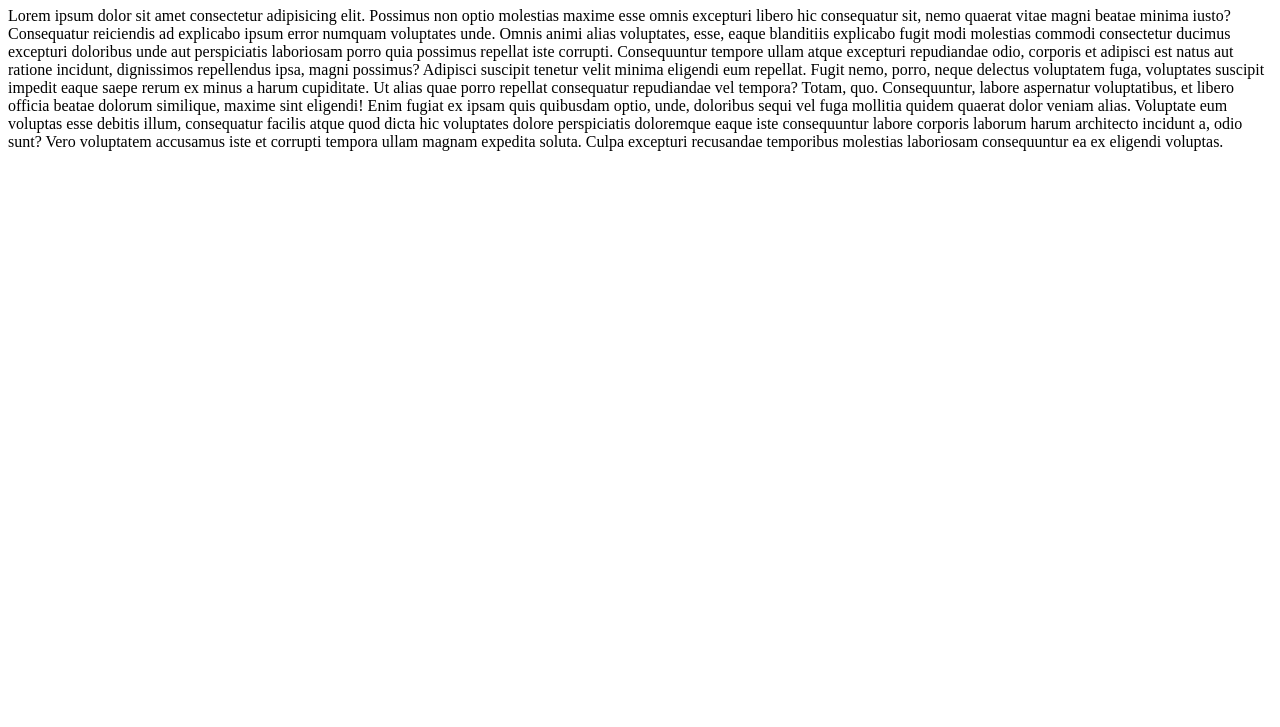
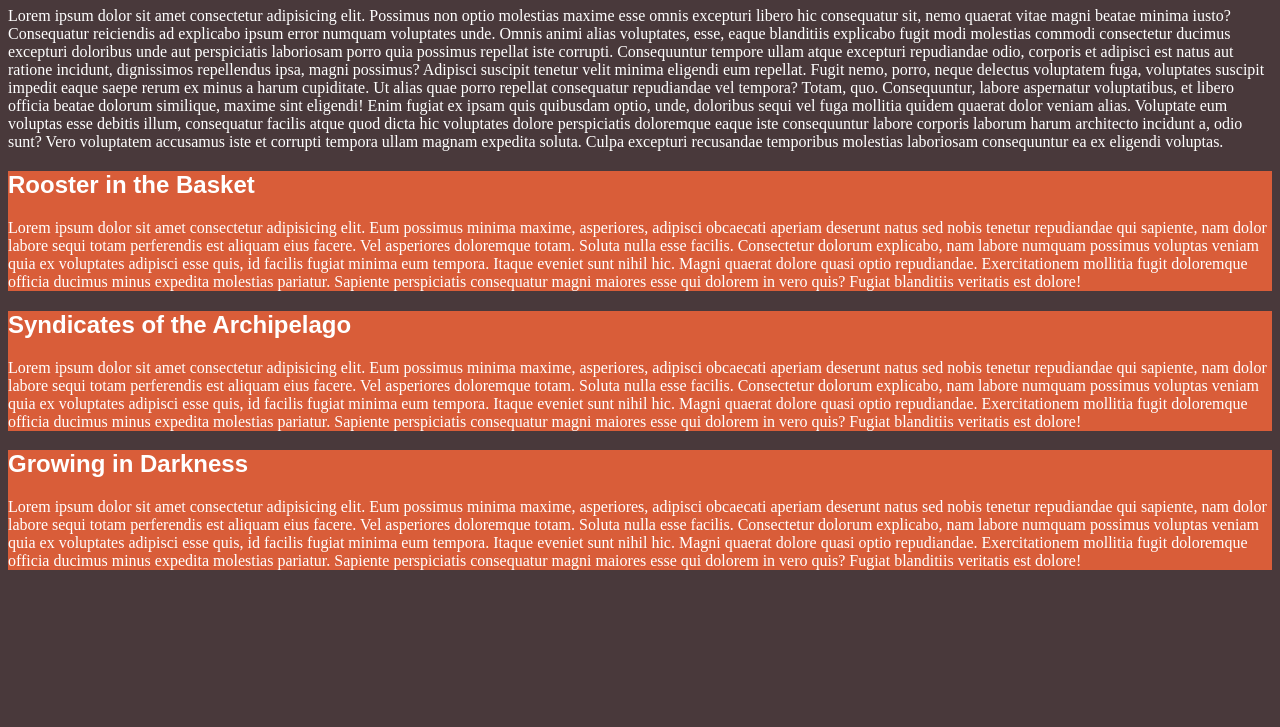
Before and after one commit to Marian-L-M/CloudsAndSpaceships, a plain HTML site: page index.html in a window 1280 px wide. Shown: the part 73-800 px from the top of the page. Drawn offline with Linux system fonts and the light colour scheme.

Commit message:
added css.main

```diff
--- /dev/null
+++ b/assets/css/main.css
@@ -0,0 +1,17 @@
+/* Main CSS files for Clouds and Spaceships */
+body {
+    background-color: #49393B;
+    color: #ffffff ;
+}
+
+h1, h2 {
+    font-family:"Copperplat", fantasy, serif;
+}
+
+body > p {
+    font-family: "lora", serif;
+}
+
+.story-snippet{
+    background-color: #d95d39;
+}
--- a/index.html
+++ b/index.html
@@ -4,12 +4,13 @@
     <meta charset="UTF-8">
     <meta name="description" content="Clouds and Spaceship. An online epic fantasy tale, blending animated Youtube stories with an extensive Wiki for backreading.">
     <meta name="viewport" content="width=device-width, initial-scale=1.0">
-    <meta http-
     <link href="https://fonts.googleapis.com/css2?family=Lora:ital,wght@0,400;0,500;0,700;1,600&display=swap" rel="stylesheet">
+    <link href="./assets/css/main.css" rel="stylesheet">
     <title>Clouds and Spaceships</title>
 </head>
 <body>
     <h1>Clouds and Spaceships</h1>
+    <div id="info-text">
         <p>
             Lorem ipsum dolor sit amet consectetur adipisicing elit. Possimus non optio molestias maxime esse omnis excepturi
             libero hic consequatur sit, nemo quaerat vitae magni beatae minima iusto? Consequatur reiciendis ad explicabo ipsum
@@ -25,6 +26,41 @@
             laborum harum architecto incidunt a, odio sunt? Vero voluptatem accusamus iste et corrupti tempora ullam magnam expedita soluta.
             Culpa excepturi recusandae temporibus molestias laboriosam consequuntur ea ex eligendi voluptas.
         </p>
-
+    </div>
+    <div id="storylines">
+        <div id="rooster-in-the-basket" class="story-snippet">
+            <h2>Rooster in the Basket</h2>
+            <p>
+                Lorem ipsum dolor sit amet consectetur adipisicing elit. Eum possimus minima maxime, asperiores, adipisci obcaecati aperiam
+                deserunt natus sed nobis tenetur repudiandae qui sapiente, nam dolor labore sequi totam perferendis est aliquam eius facere.
+                Vel asperiores doloremque totam. Soluta nulla esse facilis. Consectetur dolorum explicabo, nam labore numquam possimus voluptas
+                veniam quia ex voluptates adipisci esse quis, id facilis fugiat minima eum tempora. Itaque eveniet sunt nihil hic. Magni quaerat
+                dolore quasi optio repudiandae. Exercitationem mollitia fugit doloremque officia ducimus minus expedita molestias pariatur. Sapiente
+                perspiciatis consequatur magni maiores esse qui dolorem in vero quis? Fugiat blanditiis veritatis est dolore!
+            </p>
+        </div>
+        <div id="syndicates-of-the-archipelago" class="story-snippet">
+            <h2>Syndicates of the Archipelago</h2>
+            <p>
+                Lorem ipsum dolor sit amet consectetur adipisicing elit. Eum possimus minima maxime, asperiores, adipisci obcaecati aperiam
+                deserunt natus sed nobis tenetur repudiandae qui sapiente, nam dolor labore sequi totam perferendis est aliquam eius facere.
+                Vel asperiores doloremque totam. Soluta nulla esse facilis. Consectetur dolorum explicabo, nam labore numquam possimus voluptas
+                veniam quia ex voluptates adipisci esse quis, id facilis fugiat minima eum tempora. Itaque eveniet sunt nihil hic. Magni quaerat
+                dolore quasi optio repudiandae. Exercitationem mollitia fugit doloremque officia ducimus minus expedita molestias pariatur. Sapiente
+                perspiciatis consequatur magni maiores esse qui dolorem in vero quis? Fugiat blanditiis veritatis est dolore!
+            </p>
+        </div>
+        <div id="growing-in-darkness" class="story-snippet">
+            <h2>Growing in Darkness</h2>
+            <p>
+                Lorem ipsum dolor sit amet consectetur adipisicing elit. Eum possimus minima maxime, asperiores, adipisci obcaecati aperiam
+                deserunt natus sed nobis tenetur repudiandae qui sapiente, nam dolor labore sequi totam perferendis est aliquam eius facere.
+                Vel asperiores doloremque totam. Soluta nulla esse facilis. Consectetur dolorum explicabo, nam labore numquam possimus voluptas
+                veniam quia ex voluptates adipisci esse quis, id facilis fugiat minima eum tempora. Itaque eveniet sunt nihil hic. Magni quaerat
+                dolore quasi optio repudiandae. Exercitationem mollitia fugit doloremque officia ducimus minus expedita molestias pariatur. Sapiente
+                perspiciatis consequatur magni maiores esse qui dolorem in vero quis? Fugiat blanditiis veritatis est dolore!
+            </p>
+        </div>
+    </div>
 </body>
 </html>
```
Lines whose indentation alone changed are shown as unchanged.
